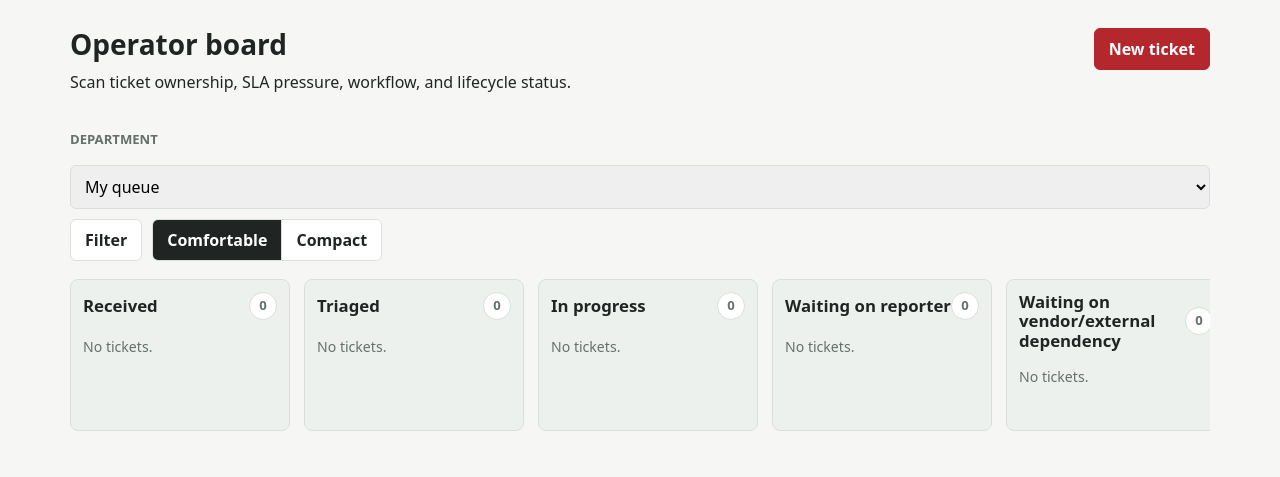
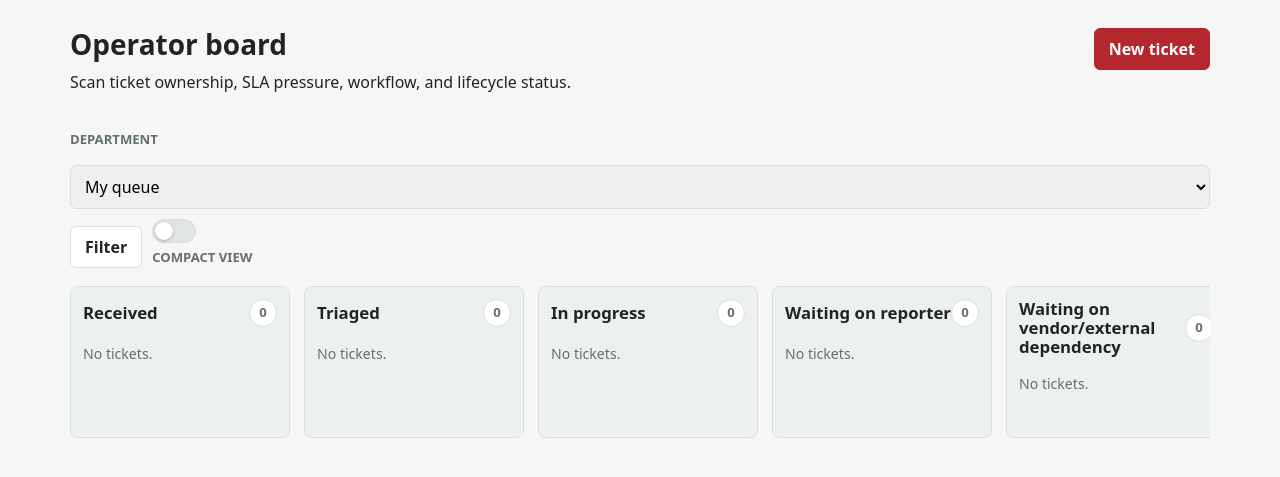
Before and after one commit to RusDavies/open-response-center, a Django app: page /operator/board/ in a window 1280 px wide. Shown: the part 72-549 px from the top of the page. Run offline with Django 5.2, Linux system fonts and the light colour scheme; the visitor is signed in with stand-in values (Sample User, id 1); data comes from the database, SQL or seed files in the repository; data that the repository does not hold is empty.

Commit message:
Use compact board switch

```diff
--- a/tickets/static/tickets/app.css
+++ b/tickets/static/tickets/app.css
@@ -208,31 +208,64 @@ button,
   min-width: 220px;
 }
 
-.segmented-control {
-  align-items: stretch;
-  border: 1px solid var(--line);
-  border-radius: 6px;
-  display: inline-flex;
-  overflow: hidden;
+.board-density {
+  align-self: end;
 }
 
-.segmented-control button {
-  border: 0;
-  border-radius: 0;
+.switch-control {
+  align-items: center;
+  color: var(--text);
+  cursor: pointer;
+  display: inline-flex;
+  font-size: 0.92rem;
+  font-weight: 800;
+  gap: 9px;
+  margin: 0;
   min-height: 38px;
+  white-space: nowrap;
 }
 
-.segmented-control button + button {
-  border-left: 1px solid var(--line);
+.switch-control input {
+  inline-size: 1px;
+  block-size: 1px;
+  opacity: 0;
+  position: absolute;
 }
 
-.segmented-control button.active {
-  background: var(--text);
-  color: white;
+.switch-track {
+  align-items: center;
+  background: #dfe5e1;
+  border: 1px solid var(--line);
+  border-radius: 999px;
+  display: inline-flex;
+  height: 24px;
+  padding: 2px;
+  transition: background 0.15s ease, border-color 0.15s ease;
+  width: 44px;
 }
 
-.board-density {
-  align-self: end;
+.switch-thumb {
+  background: #ffffff;
+  border-radius: 50%;
+  box-shadow: 0 1px 3px rgb(23 31 28 / 25%);
+  display: block;
+  height: 18px;
+  transition: transform 0.15s ease;
+  width: 18px;
+}
+
+.switch-control input:checked + .switch-track {
+  background: var(--text);
+  border-color: var(--text);
+}
+
+.switch-control input:checked + .switch-track .switch-thumb {
+  transform: translateX(20px);
+}
+
+.switch-control input:focus-visible + .switch-track {
+  outline: 3px solid rgb(179 39 45 / 28%);
+  outline-offset: 2px;
 }
 
 .board {
--- a/tickets/templates/tickets/ticket_board.html
+++ b/tickets/templates/tickets/ticket_board.html
@@ -24,10 +24,11 @@
   {% if department %}
     <a class="button" href="{% url 'ticket-board' %}">Clear</a>
   {% endif %}
-  <div class="segmented-control board-density" role="group" aria-label="Board density">
-    <button type="button" data-board-density="comfortable" aria-pressed="true">Comfortable</button>
-    <button type="button" data-board-density="compact" aria-pressed="false">Compact</button>
-  </div>
+  <label class="switch-control board-density" for="compact-board-toggle">
+    <input id="compact-board-toggle" type="checkbox" role="switch" data-board-density-toggle>
+    <span class="switch-track" aria-hidden="true"><span class="switch-thumb"></span></span>
+    <span>Compact view</span>
+  </label>
 </form>
 
 <input type="hidden" name="csrfmiddlewaretoken" value="{{ csrf_token }}" id="board-csrf-token">
@@ -73,17 +74,13 @@
     const csrfInput = document.querySelector("#board-csrf-token");
     if (!board || !csrfInput) return;
 
-    const densityButtons = Array.from(document.querySelectorAll("[data-board-density]"));
+    const densityToggle = document.querySelector("[data-board-density-toggle]");
     let draggedCard = null;
 
     function applyDensity(density) {
       const nextDensity = density === "compact" ? "compact" : "comfortable";
       board.dataset.density = nextDensity;
-      densityButtons.forEach((button) => {
-        const isActive = button.dataset.boardDensity === nextDensity;
-        button.classList.toggle("active", isActive);
-        button.setAttribute("aria-pressed", String(isActive));
-      });
+      if (densityToggle) densityToggle.checked = nextDensity === "compact";
       window.localStorage.setItem("orc-board-density", nextDensity);
     }
 
@@ -173,9 +170,11 @@
     });
 
     applyDensity(window.localStorage.getItem("orc-board-density"));
-    densityButtons.forEach((button) => {
-      button.addEventListener("click", () => applyDensity(button.dataset.boardDensity));
-    });
+    if (densityToggle) {
+      densityToggle.addEventListener("change", () => {
+        applyDensity(densityToggle.checked ? "compact" : "comfortable");
+      });
+    }
   })();
 </script>
 {% endblock %}
```
Also changed, not shown: tests/test_ticket_flow.py (+4 -3 lines).
